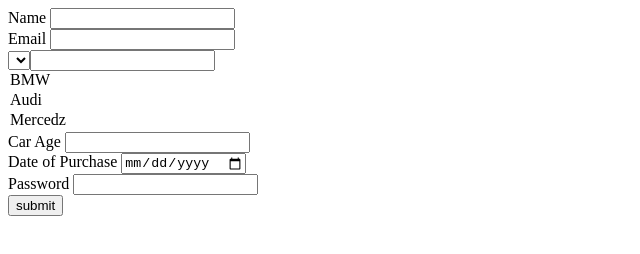
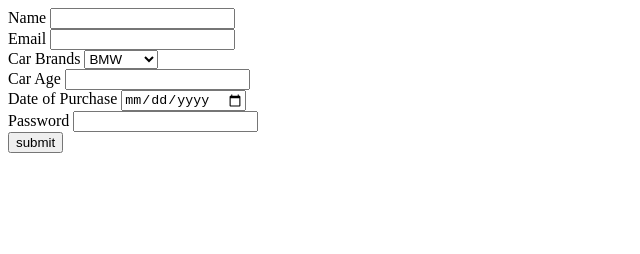
Before and after one commit to acciojob/car-insurance-form-mayur3724, a website: page main.html in a window 1280 px wide. Shown: the whole page, without its empty margins (0-640 px from the left). Drawn offline with Linux system fonts and the light colour scheme.

Commit message:
created a submission

```diff
--- a/main.html
+++ b/main.html
@@ -20,9 +20,8 @@
 		</div>
 
 		<div>
-			<select>
-				<labelfor="cars">Car Brands</label>
-				<input id="cars">
+			<label for="cars">Car Brands</label>
+			<select id="cars" required>
 				<option>BMW</option>
 				<option>Audi</option>
 				<option>Mercedz</option>
@@ -44,7 +43,7 @@
 			<input id="password" type="password" required>
 		</div>
 
-		<button>submit</button>
+		<button type="submit">submit</button>
 	</form>
     <script type="text/javascript" src="./script.js">
 </script>
```
